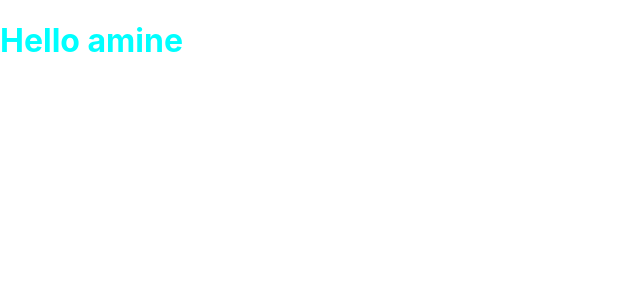
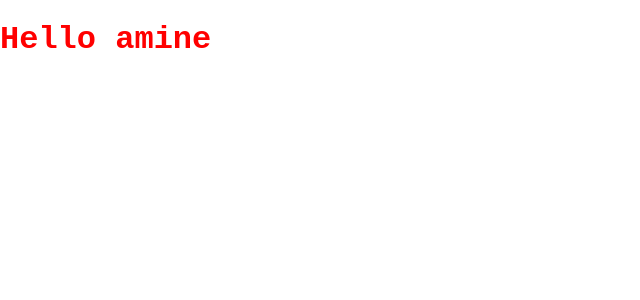
Before and after one commit to youssef-ASSOIL/PFE_MEDZAIR, a JavaScript app in the folder Frontend/Web/learn-react/: page / in a window 1280 px wide. Shown: the top 300 px of the page, without its empty margins (0-640 px from the left). Built offline with nearby package versions, Linux system fonts and the light colour scheme; the HTML template or start-up script is replaced by a standard one.

Commit message:
hello Mac

```diff
--- a/Frontend/Web/learn-react/src/App.css
+++ b/Frontend/Web/learn-react/src/App.css
@@ -1,3 +1,5 @@
 h1{
-  color: aqua;
+  color: red;
+  font-family: 'Courier New', Courier, monospace;
+
 }
```
